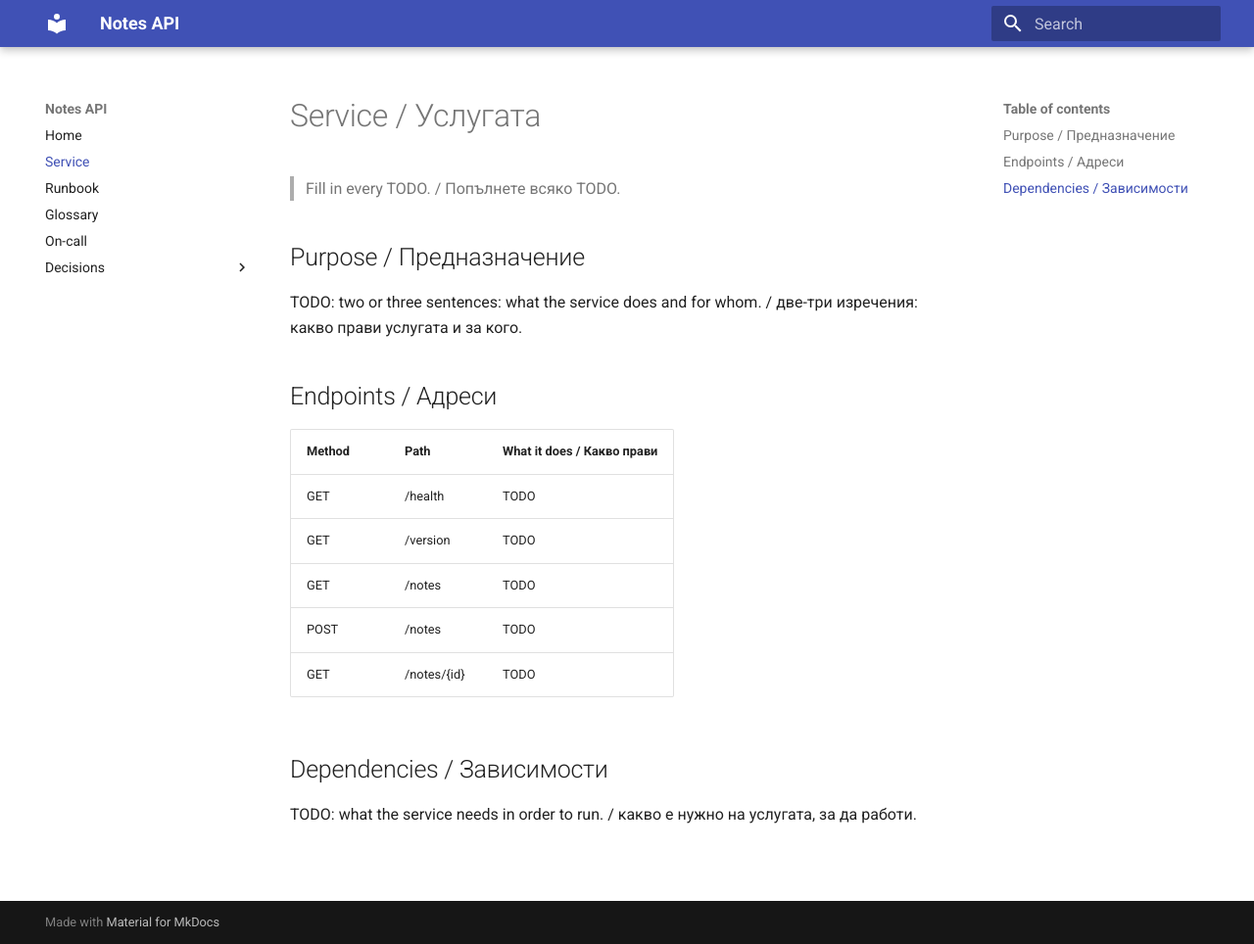
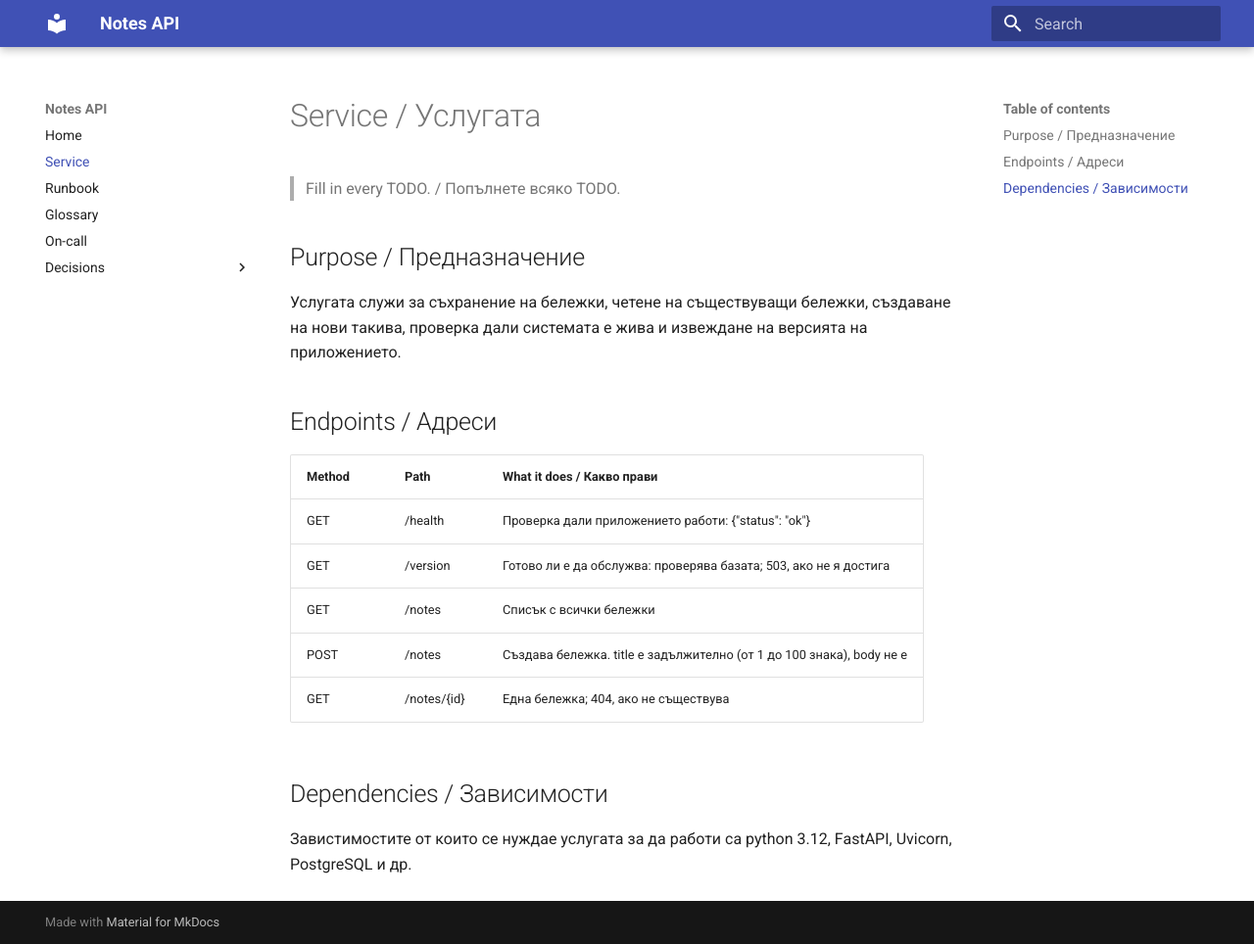
Before and after one commit to hb1dys/devops-labs-fn361223029, an MkDocs documentation site: the page built from docs/service.md, in a window 1280 px wide and 964 px high. Shown: the whole window at 98% size. Built offline with MkDocs 1.6.1 and Material for MkDocs 9.7.7, drawn with Linux system fonts in a browser that asks for light colours.

Commit message:
service.md

```diff
--- a/docs/service.md
+++ b/docs/service.md
@@ -4,18 +4,18 @@
 
 ## Purpose / Предназначение
 
-TODO: two or three sentences: what the service does and for whom. / две-три изречения: какво прави услугата и за кого.
+Услугата служи за съхранение на бележки, четене на съществуващи бележки, създаване на нови такива, проверка дали системата е жива и извеждане на версията на приложението.
 
 ## Endpoints / Адреси
 
 | Method | Path | What it does / Какво прави |
 |---|---|---|
-| GET | /health | TODO |
-| GET | /version | TODO |
-| GET | /notes | TODO |
-| POST | /notes | TODO |
-| GET | /notes/{id} | TODO |
+| GET | /health | Проверка дали приложението работи: {"status": "ok"} |
+| GET | /version | Готово ли е да обслужва: проверява базата; 503, ако не я достига |
+| GET | /notes | Списък с всички бележки |
+| POST | /notes | Създава бележка. title е задължително (от 1 до 100 знака), body не е |
+| GET | /notes/{id} | Една бележка; 404, ако не съществува |
 
 ## Dependencies / Зависимости
 
-TODO: what the service needs in order to run. / какво е нужно на услугата, за да работи.
+Завистимостите от които се нуждае услугата за да работи са python 3.12, FastAPI, Uvicorn, PostgreSQL и др.
```
